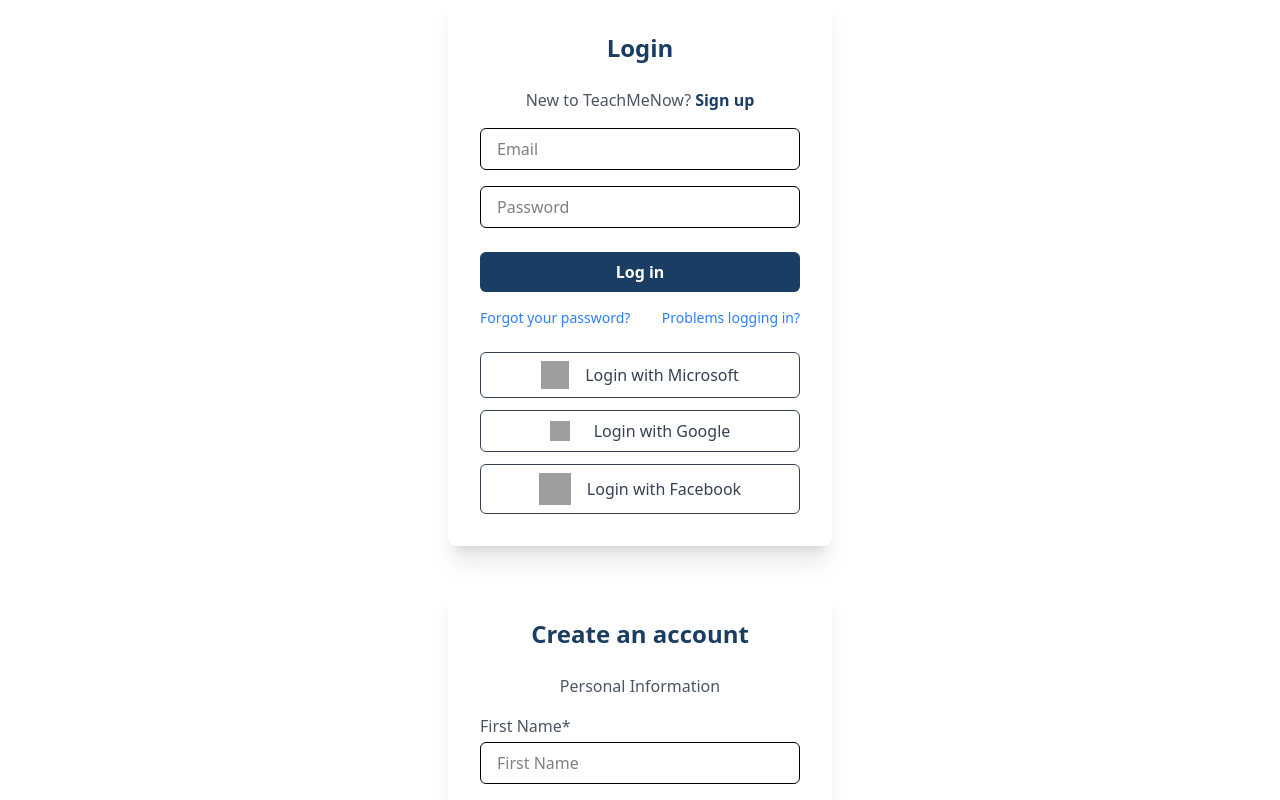
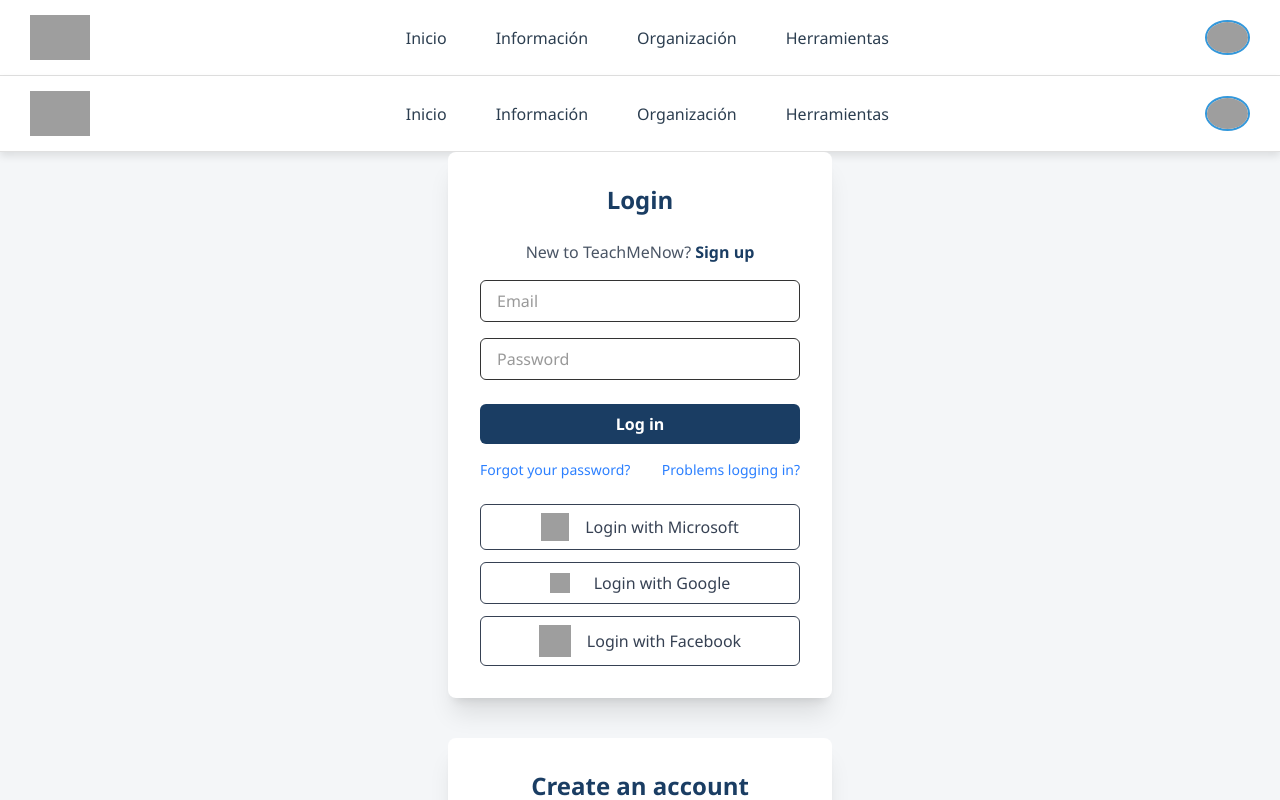
Before and after one commit to kike-algoclick/TeachMeNowFrontEnd, a React (Vite) app: page / in a window 1280 px wide. Shown: the top 800 px of the page. Built offline with nearby package versions, Linux system fonts and the light colour scheme; grey boxes are pictures that could not be loaded.

Commit message:
navbar added

```diff
--- /dev/null
+++ b/src/CSS/Navbar.css
@@ -0,0 +1,65 @@
+body {
+    font-family: 'Segoe UI', sans-serif;
+    background-color: #f4f6f8;
+    margin: 0;
+    padding: 0;
+    color: #333;
+}
+
+
+.Header {
+    display: flex;
+    justify-content: space-between;
+    align-items: center;
+    padding: 15px 30px;
+    background-color: #ffffff;
+    box-shadow: 0 4px 8px rgba(0,0,0,0.1);
+    border-bottom: 1px solid #e0e0e0;
+    animation: fadeIn 0.8s ease-in;
+}
+
+
+.Logo img {
+    height: 45px;
+    display: flex;
+}
+
+
+.nav ul {
+    display: flex;
+    list-style: none;
+    gap: 25px;
+    margin: 0;
+    padding: 0;
+}
+
+.nav li {
+    cursor: pointer;
+    font-weight: 500;
+    color: #2c3e50;
+    padding: 8px 12px;
+    border-radius: 20px;
+    transition: background-color 0.3s ease, color 0.3s ease;
+}
+
+.nav li:hover {
+    background-color:#4A7FA7;
+    color: #ffffff;
+}
+
+.profile img {
+    height: 35px;
+    border-radius: 50%;
+    border: 2px solid #3498db;
+    transition: transform 0.3s ease;
+}
+
+.profile img:hover {
+    transform: scale(1.1);
+}
+
+
+@keyframes fadeIn {
+    from { opacity: 0; transform: translateY(-10px); }
+    to { opacity: 1; transform: translateY(0); }
+}
--- a/src/Login.jsx
+++ b/src/Login.jsx
@@ -17,10 +17,10 @@ function Login(){
 
             <form>
                 <div className="mb-4">
-                    <input type="email" placeholder="Email" className="w-full px-4 py-2 border rounded-md focus:outline-none focus:ring-2 focus:ring-blue-500" />
+                    <input type="email" placeHolder="Email" className="w-full px-4 py-2 border rounded-md focus:outline-none focus:ring-2 focus:ring-blue-500" />
                 </div>
                 <div className="mb-6">
-                    <input type="password" placeholder="Password" className="w-full px-4 py-2 border rounded-md focus:outline-none focus:ring-2 focus:ring-blue-500" />
+                    <input type="password" placeHolder="Password" className="w-full px-4 py-2 border rounded-md focus:outline-none focus:ring-2 focus:ring-blue-500"/>
                 </div>
                 <button
                     type="submit"
--- a/src/main.jsx
+++ b/src/main.jsx
@@ -2,10 +2,13 @@ import { StrictMode } from 'react'
 import { createRoot } from 'react-dom/client'
 import { Footer } from './Footer'
 import App from './App'
+import { Navbar } from './navbar'
 
 
 createRoot(document.getElementById('root')).render(
   <>
+  <Navbar/>
+  <Navbar/>
   <App />
   </>
 )
--- /dev/null
+++ b/src/navbar.jsx
@@ -0,0 +1,26 @@
+import React from "react";
+import './CSS/Navbar.css'
+import logo from "./assets/image.png";
+
+export function Navbar() {
+  return (
+    <>
+      <header className="Header">
+        <div className="Logo">
+          <img src={logo} alt="TeachMeNow Logo" />
+        </div>
+        <nav className="nav">
+          <ul>
+            <li>Inicio</li>
+            <li>Información</li>
+            <li>Organización</li>
+            <li>Herramientas</li>
+          </ul>
+        </nav>
+        <div className="profile">
+          <img src="profile-icon-design-free-vector.jpg" alt="" />
+        </div>
+      </header>
+    </>
+  );
+}
```
Also changed, not shown: src/CSS/Login Alumno.css (deleted).
